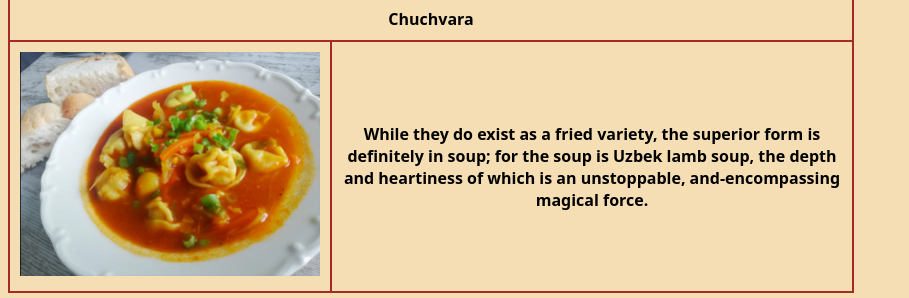
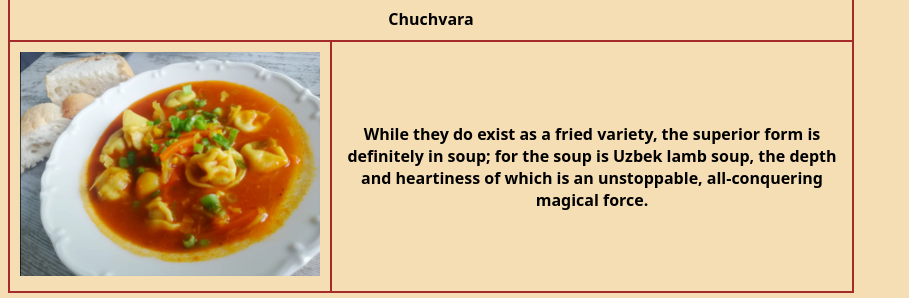
Before and after one commit to Klumsy-K/html-egria-publish, a plain HTML site: page dumplings.html in a window 1280 px wide. Shown: the part 1919-2217 px from the top of the page, without its empty margins (0-909 px from the left). Drawn offline with nearby package versions, Linux system fonts and the light colour scheme.

Commit message:
Update dumplings.html

```diff
--- a/dumplings.html
+++ b/dumplings.html
@@ -71,7 +71,7 @@
         <th> <img src="images/chuchavra_soup.jpg" style="width:300px;">
         </th>
         <th style="width:500px">
-            While they do exist as a fried variety, the superior form is definitely in soup; for the soup is Uzbek lamb soup, the depth and heartiness of which is an unstoppable, and-encompassing magical force.
+            While they do exist as a fried variety, the superior form is definitely in soup; for the soup is Uzbek lamb soup, the depth and heartiness of which is an unstoppable, all-conquering magical force.
         </th>
     </tr>
 
```
